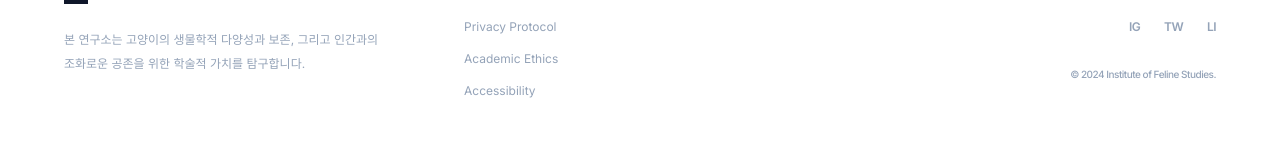
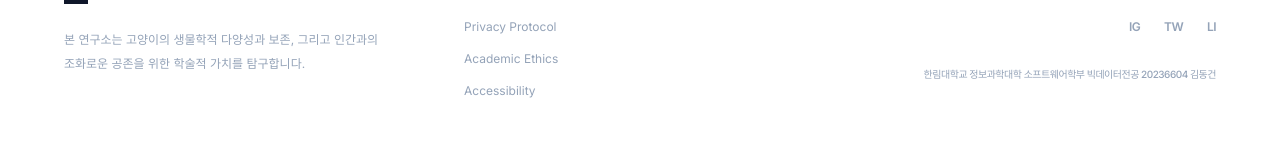
Before and after one commit to kilucas45/GoogleAIStudio_test, a React (Vite) app: page / in a window 1280 px wide. Shown: the part 3771-3928 px from the top of the page. Built offline with nearby package versions, Linux system fonts and the light colour scheme; no server answers; a web font is replaced by a local one.

Commit message:
Update footer text with new information

```diff
--- a/components/Footer.tsx
+++ b/components/Footer.tsx
@@ -33,7 +33,8 @@ const Footer: React.FC = () => {
           </div>
           <div className="mt-8">
             <p className="text-[10px] font-medium tracking-tighter">
-              © 2024 Institute of Feline Studies.
+              한림대학교 정보과학대학 소프트웨어학부 빅데이터전공
+              20236604 김동건
             </p>
           </div>
         </div>
```
